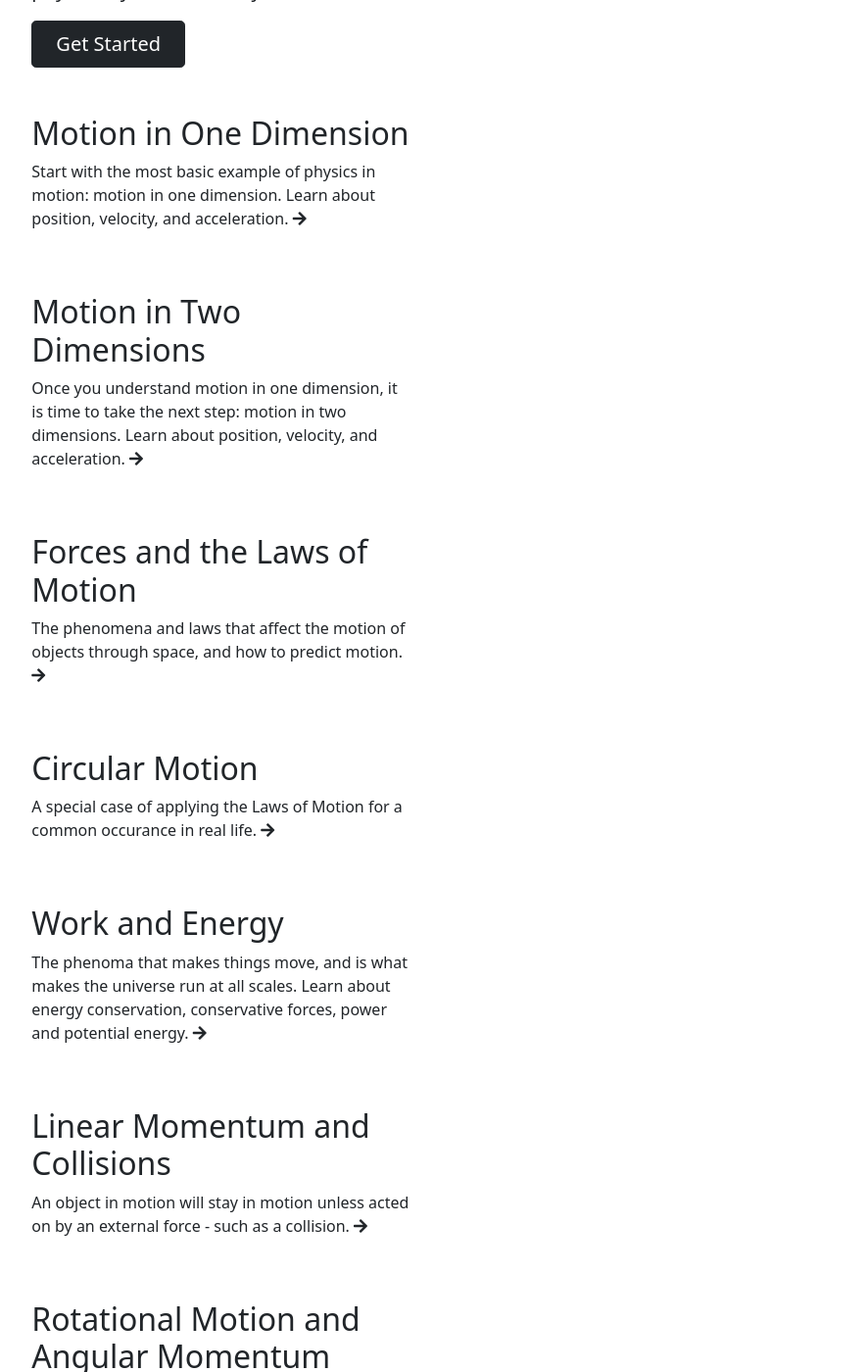
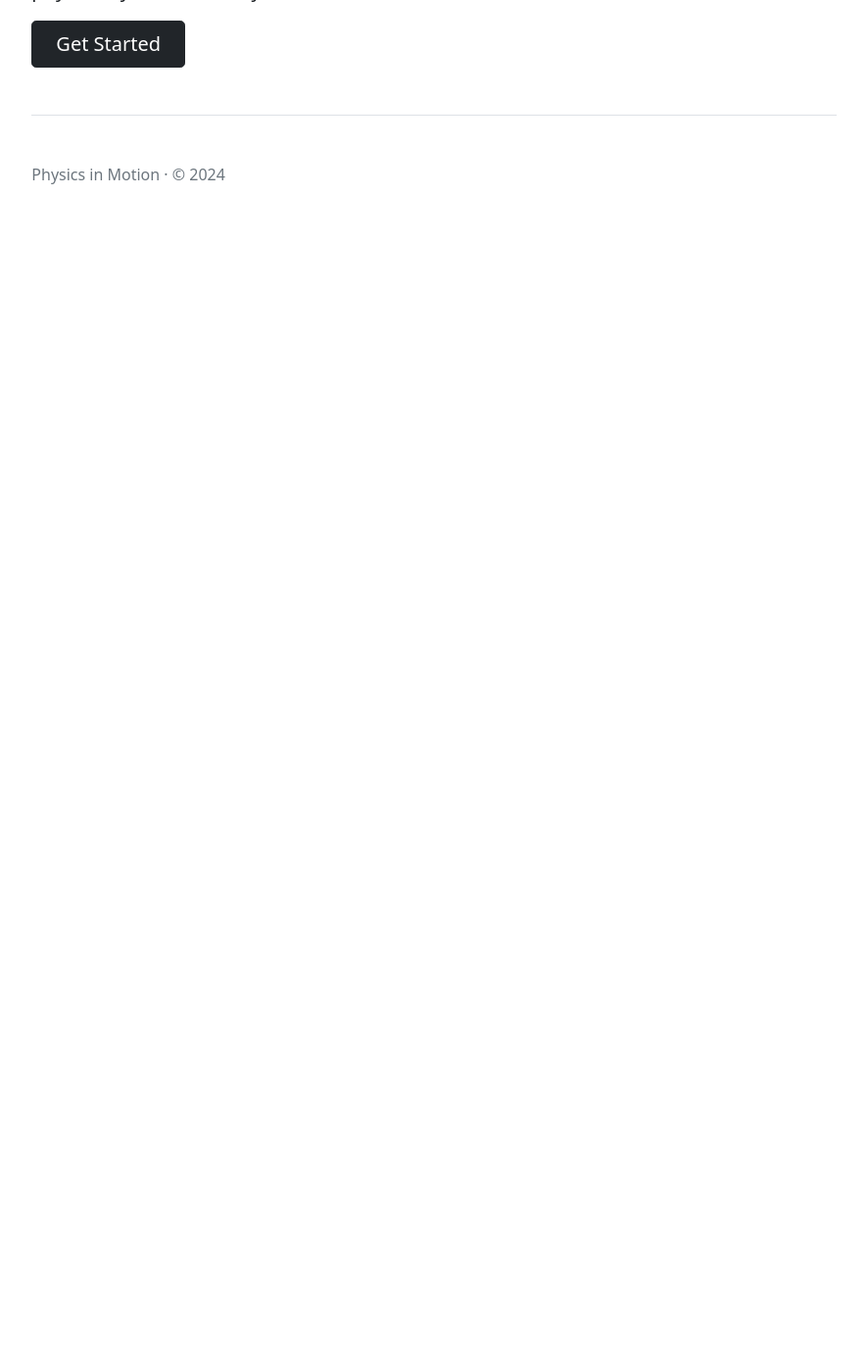
Before and after one commit to LeNPaul/physics-in-motion-client, a Jekyll site: the page built from index.html, in a window 1280 px wide and 1400 px high, scrolled down 316 px. Shown: the whole window at 98% size, without its empty margins (197-1082 px from the left). Built offline with Jekyll 4.4.1, drawn with Linux system fonts in a browser that asks for light colours; nearby versions of some CDN libraries; after the commit the page ends 900 px from its top, so only the background shows below that; some of the changed text lies outside the part shown.

Commit message:
Remove lessons from home page and update styling to use CSS

```diff
--- a/_layouts/default.html
+++ b/_layouts/default.html
@@ -33,7 +33,7 @@
         {{ content }}
       </main>
       <footer class="pt-5 my-5 text-muted border-top">
-        Physics in Motion &middot; &copy; 2021
+        Physics in Motion &middot; &copy; 2024
       </footer>
     </div>
     <script src="/assets/libs/bootstrap/bootstrap.bundle.min.js"></script>
--- a/_sass/main.scss
+++ /dev/null
@@ -1,9 +0,0 @@
-$backgroundColor: #ffffff;
-$bodyColor: #000000;
-$bodyFont: -apple-system,BlinkMacSystemFont,"Segoe UI",Helvetica,Arial,sans-serif,"Apple Color Emoji","Segoe UI Emoji","Segoe UI Symbol";
-
-body {
-  background: $backgroundColor;
-  color: $bodyColor;
-  font-family: $bodyFont;
-}
--- /dev/null
+++ b/assets/css/main.css
@@ -0,0 +1,5 @@
+body {
+  background: #ffffff;
+  color: #000000;
+  font-family: -apple-system,BlinkMacSystemFont,"Segoe UI",Helvetica,Arial,sans-serif,"Apple Color Emoji","Segoe UI Emoji","Segoe UI Symbol";
+}
--- a/assets/css/main.scss
+++ /dev/null
@@ -1,4 +0,0 @@
----
----
-
-@import "main";
--- a/index.html
+++ b/index.html
@@ -8,80 +8,3 @@ title: "Home"
 <div class="mb-5">
   <a href="/one-dimensional-motion" class="btn btn-dark btn-lg px-4">Get Started</a>
 </div>
-
-<div class="row g-5 mb-5">
-  <div class="col-md-6">
-    <h2>Motion in One Dimension</h2>
-    <p>Start with the most basic example of physics in motion: motion in one dimension. Learn about position, velocity, and acceleration. <a href="/one-dimensional-motion" class="text-dark"><i class="fas fa-arrow-right"></i></a></p>
-  </div>
-</div>
-
-<div class="row g-5 mb-5">
-  <div class="col-md-6">
-    <h2>Motion in Two Dimensions</h2>
-    <p>Once you understand motion in one dimension, it is time to take the next step: motion in two dimensions. Learn about position, velocity, and acceleration. <a href="/two-dimensional-motion" class="text-dark"><i class="fas fa-arrow-right"></i></a></p>
-  </div>
-</div>
-
-<div class="row g-5 mb-5">
-  <div class="col-md-6">
-    <h2>Forces and the Laws of Motion</h2>
-    <p>The phenomena and laws that affect the motion of objects through space, and how to predict motion. <a href="/forces-and-the-laws-of-motion" class="text-dark"><i class="fas fa-arrow-right"></i></a></p>
-  </div>
-</div>
-
-<div class="row g-5 mb-5">
-  <div class="col-md-6">
-    <h2>Circular Motion</h2>
-    <p>A special case of applying the Laws of Motion for a common occurance in real life. <a href="/circular-motion" class="text-dark"><i class="fas fa-arrow-right"></i></a></p>
-  </div>
-</div>
-
-<div class="row g-5 mb-5">
-  <div class="col-md-6">
-    <h2>Work and Energy</h2>
-    <p>The phenoma that makes things move, and is what makes the universe run at all scales. Learn about energy conservation, conservative forces, power and potential energy. <a href="/work-and-energy" class="text-dark"><i class="fas fa-arrow-right"></i></a></p>
-  </div>
-</div>
-
-<div class="row g-5 mb-5">
-  <div class="col-md-6">
-    <h2>Linear Momentum and Collisions</h2>
-    <p>An object in motion will stay in motion unless acted on by an external force - such as a collision. <a href="/linear-momentum-and-collisions" class="text-dark"><i class="fas fa-arrow-right"></i></a></p>
-  </div>
-</div>
-
-<div class="row g-5 mb-5">
-  <div class="col-md-6">
-    <h2>Rotational Motion and Angular Momentum</h2>
-    <p>How objects behave when they are rotating on an axis, such as wheels or spinning tops. Learn about rotational motion, angular momentum, rotational kinetic energy, and rotational work and energy. <a href="/rotational-motion-and-angular-momentum" class="text-dark"><i class="fas fa-arrow-right"></i></a></p>
-  </div>
-</div>
-
-<div class="row g-5 mb-5">
-  <div class="col-md-6">
-    <h2>Oscillations</h2>
-    <p>How objects behave when they are moving back and forth, such as a person swinging on a swing. <a href="/oscillations" class="text-dark"><i class="fas fa-arrow-right"></i></a></p>
-  </div>
-</div>
-
-<div class="row g-5 mb-5">
-  <div class="col-md-6">
-    <h2>Waves and Sounds</h2>
-    <p>The phenoma of many objects oscillating at the save time, such as ocean waves and sound waves. <a href="/waves-and-sounds" class="text-dark"><i class="fas fa-arrow-right"></i></a></p>
-  </div>
-</div>
-
-<div class="row g-5 mb-5">
-  <div class="col-md-6">
-    <h2>Electricity and Magnetism</h2>
-    <p>Develop an understanding of a phenoma that allows our society to function that we often take for granted. <a href="/electricity-and-magnetism" class="text-dark"><i class="fas fa-arrow-right"></i></a></p>
-  </div>
-</div>
-
-<div class="row g-5 mb-5">
-  <div class="col-md-6">
-    <h2>Fluid Mechanics</h2>
-    <p>Develop an understanding of how fluids behave and how it allows our society to function. <a href="/fluid-mechanics" class="text-dark"><i class="fas fa-arrow-right"></i></a></p>
-  </div>
-</div>
```
